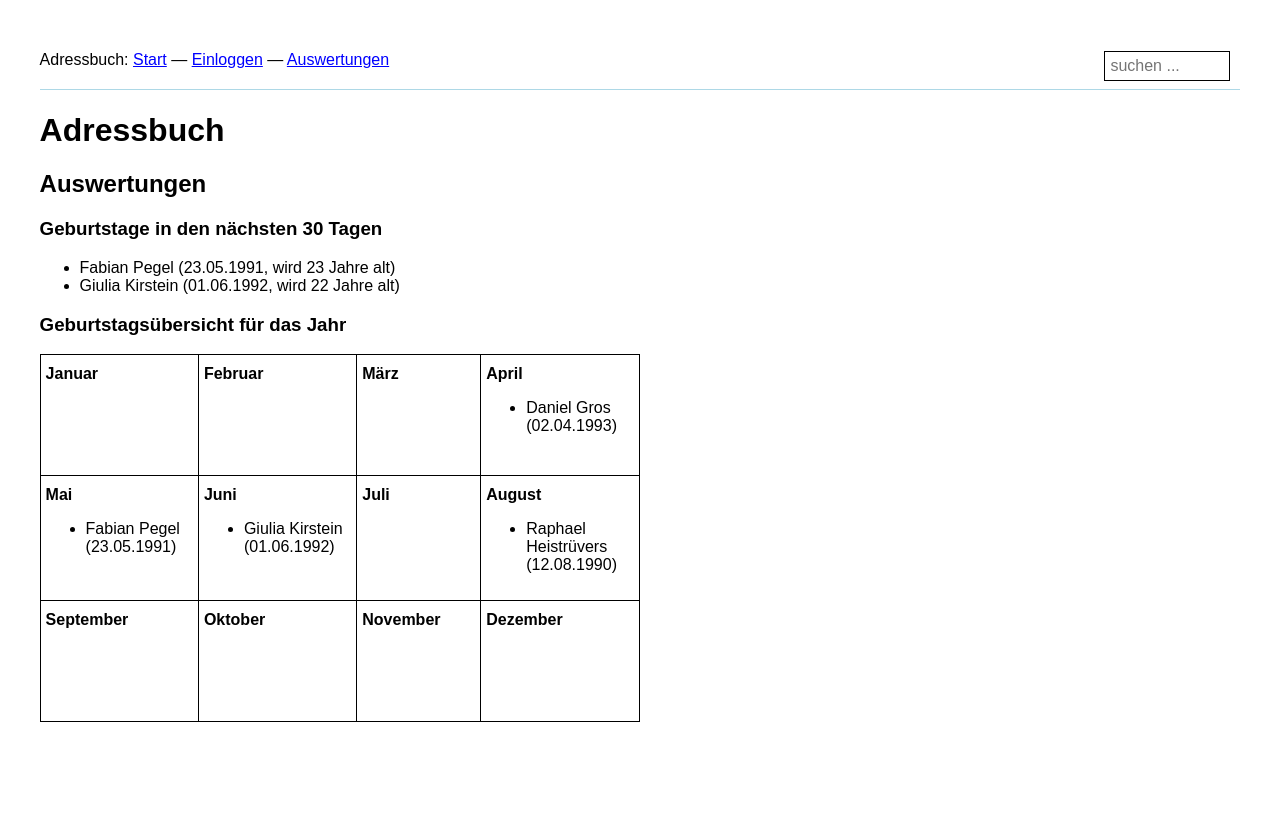
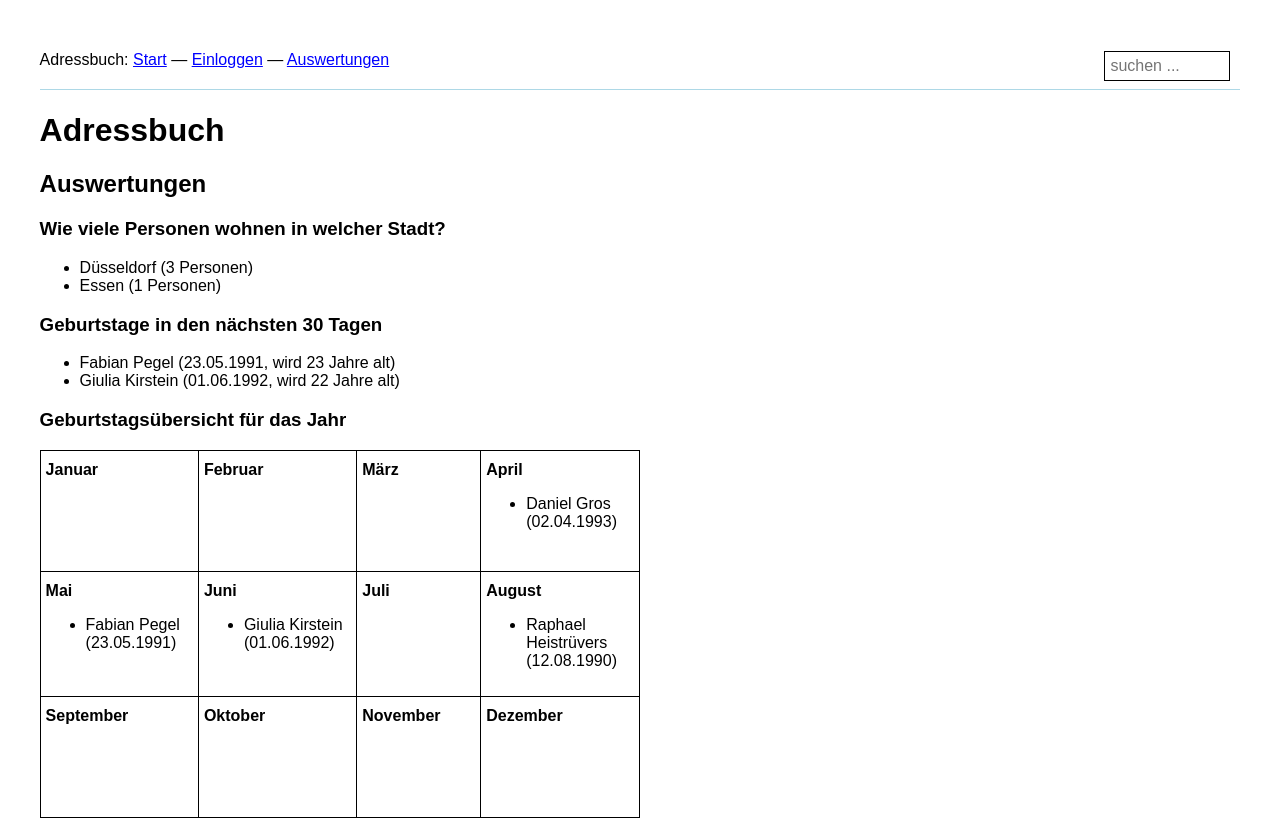
Before and after one commit to fapeg/adressbuch, a Flask app: page /auswertungen in a window 1280 px wide. Before the commit the page ends 722 px from the top, so only its background shows below. Run offline with Flask 2, Linux system fonts and the light colour scheme; data comes from the database, SQL or seed files in the repository; both versions use the stored data as it was after the commit; some web fonts are replaced.

Commit message:
personen pro stadt

```diff
--- a/main.py
+++ b/main.py
@@ -197,6 +197,8 @@ def hello_world():
 @app.route('/auswertungen')
 def auswertungen():
     searchform = SearchForm(csrf_enabled=False)
+    # Anzahl der Personen pro Stadt
+    orte = db.engine.execute('SELECT ort, count(ort) as anzahl FROM daten group by ort order by anzahl desc;')
     entries=Entry.query.with_entities(Entry.vorname,Entry.name, Entry.geburtsdatum)
     correct_entries = []
     ages = []
@@ -212,7 +214,7 @@ def auswertungen():
             ages.append(date.today().year-int(entry.geburtsdatum.split('.')[2]))
     print correct_entries
     print birthday_dict
-    return render_template('auswertungen.htm', searchform=searchform, correct_entries=correct_entries, ages=ages, birthday_dict=birthday_dict)
+    return render_template('auswertungen.htm', searchform=searchform, correct_entries=correct_entries, ages=ages, birthday_dict=birthday_dict, orte=orte)
 
 
 # Profilseite, bisher zum Passwort ändern
--- a/templates/auswertungen.htm
+++ b/templates/auswertungen.htm
@@ -6,6 +6,16 @@
 <h1>Adressbuch</h1>
 
 <h2>Auswertungen</h2>
+
+<h3>Wie viele Personen wohnen in welcher Stadt?</h3>
+<ul>
+    {% for line in orte: %}
+    <li>
+        {{line['ort']}} ({{line['anzahl']}} Personen)
+    </li>
+    {% endfor %}
+    </ul>
+
 
 <h3>Geburtstage in den nächsten 30 Tagen</h3>
 		<ul>
```
Also changed, not shown: adressen.sqlite.
